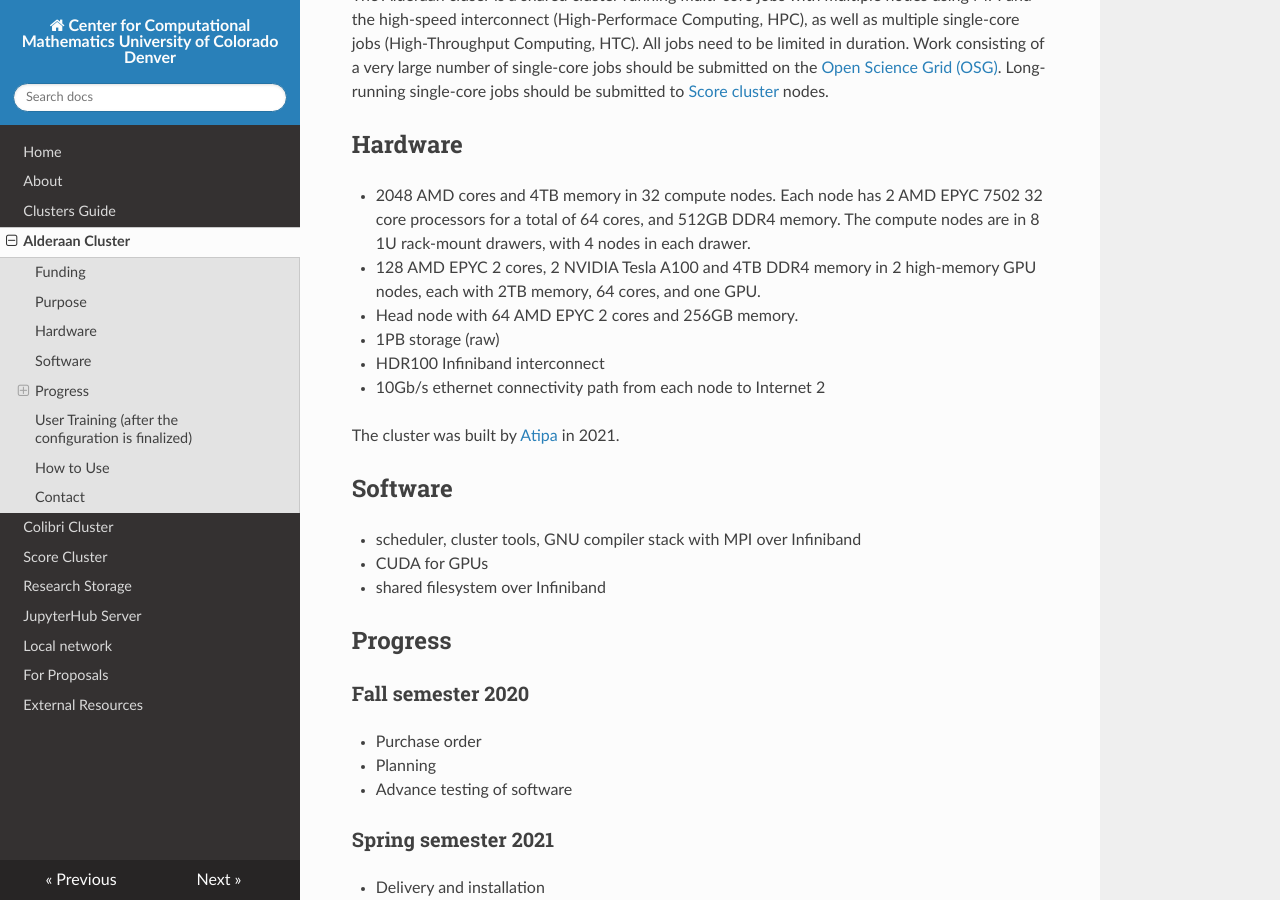
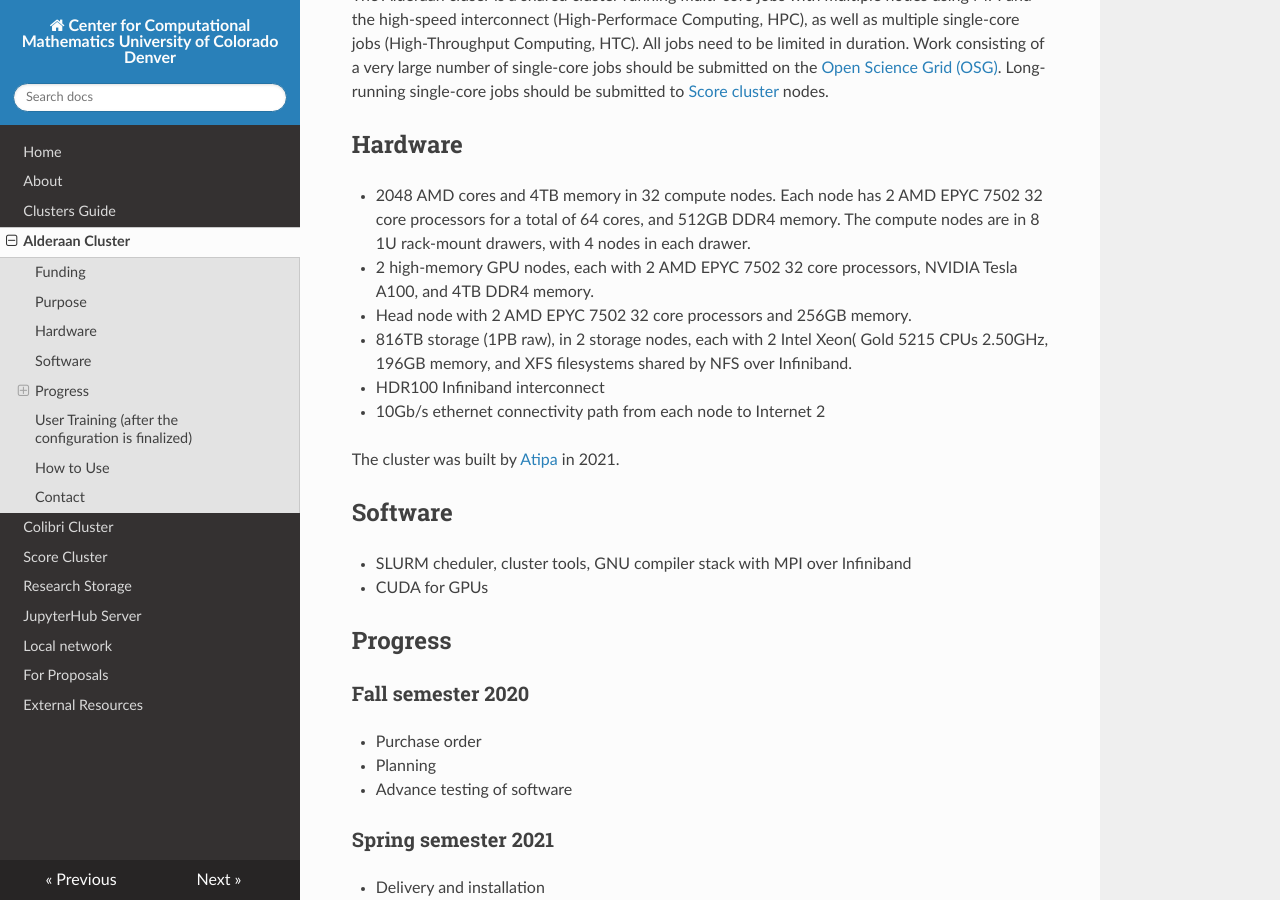
Before and after one commit to ccmucdenver/ccm-docs, an MkDocs documentation site: the page built from docs/alderaan.md, in a window 1280 px wide and 900 px high, scrolled down 408 px. Built offline with MkDocs 1.6.1, drawn with Linux system fonts in a browser that asks for light colours; nearby versions of some CDN libraries.

Commit message:
Update alderaan.md

```diff
--- a/docs/alderaan.md
+++ b/docs/alderaan.md
@@ -8,18 +8,17 @@ The Alderaan cluser is a shared cluster running multi-core jobs with multiple no
 
 ## Hardware
 * 2048 AMD cores and 4TB memory in 32 compute nodes. Each node has 2 AMD EPYC 7502 32 core processors for a total of 64 cores, and 512GB DDR4 memory. The compute nodes are in 8 1U rack-mount drawers, with 4 nodes in each drawer.
-* 128 AMD EPYC 2 cores, 2 NVIDIA Tesla A100 and 4TB DDR4 memory in 2 high-memory GPU nodes, each with 2TB memory, 64 cores, and one GPU.
-* Head node with 64 AMD EPYC 2 cores and 256GB memory.
-* 1PB storage (raw)
+* 2 high-memory GPU nodes, each with 2 AMD EPYC 7502 32 core processors, NVIDIA Tesla A100, and 4TB DDR4 memory.
+* Head node with 2 AMD EPYC 7502 32 core processors and 256GB memory.
+* 816TB storage (1PB raw), in 2 storage nodes, each with 2 Intel Xeon( Gold 5215 CPUs  2.50GHz, 196GB memory, and XFS filesystems shared by NFS over Infiniband.
 * HDR100 Infiniband interconnect
 * 10Gb/s ethernet connectivity path from each node to Internet 2
 
 The cluster was built by [Atipa](https://www.atipa.com) in 2021.
 
 ## Software
-* scheduler, cluster tools, GNU compiler stack with MPI over Infiniband
+* SLURM cheduler, cluster tools, GNU compiler stack with MPI over Infiniband
 * CUDA for GPUs
-* shared filesystem over Infiniband
 
 ## Progress
 ### Fall semester 2020
```
